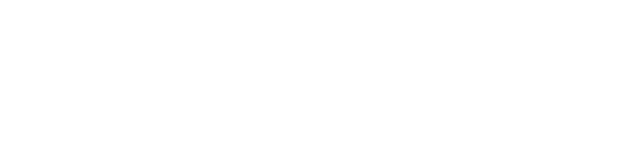
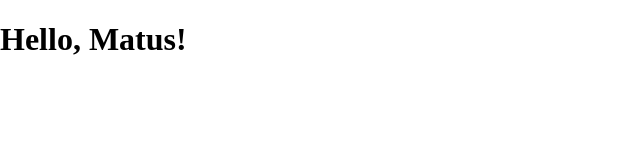
Before and after one commit to mkubis/infinite-scroll, a plain HTML site: page index.html in a window 1280 px wide. Shown: the whole page, without its empty margins (0-640 px from the left). Drawn offline with Linux system fonts and the light colour scheme.

Commit message:
Hello Matus

```diff
--- a/index.html
+++ b/index.html
@@ -10,7 +10,7 @@
     <link rel="stylesheet" href="style.css">
 </head>
 <body>
-
+    <h1>Hello, Matus!</h1>
 
 <!-- Script -->
 <script src="script.js"></script>
```
